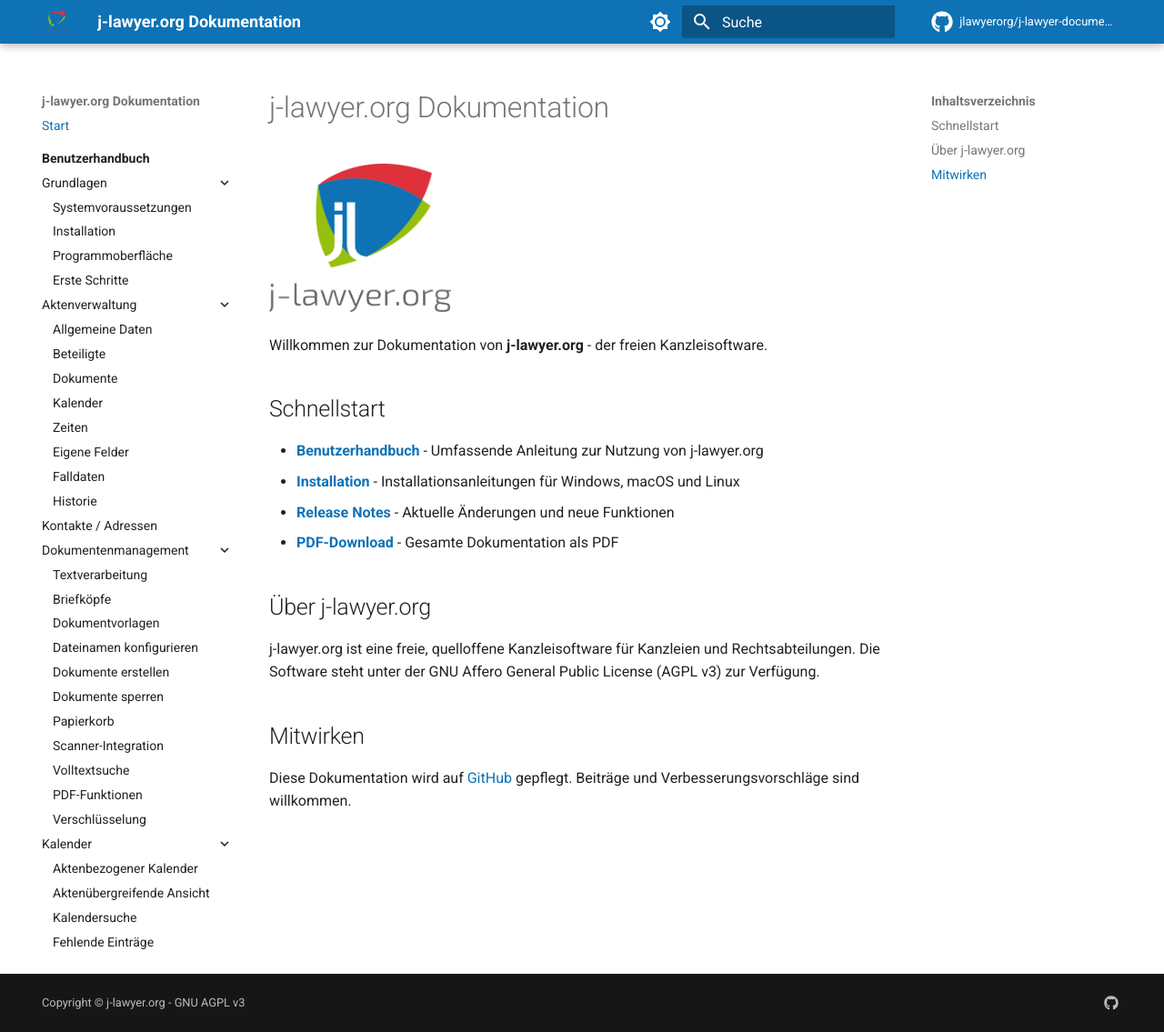
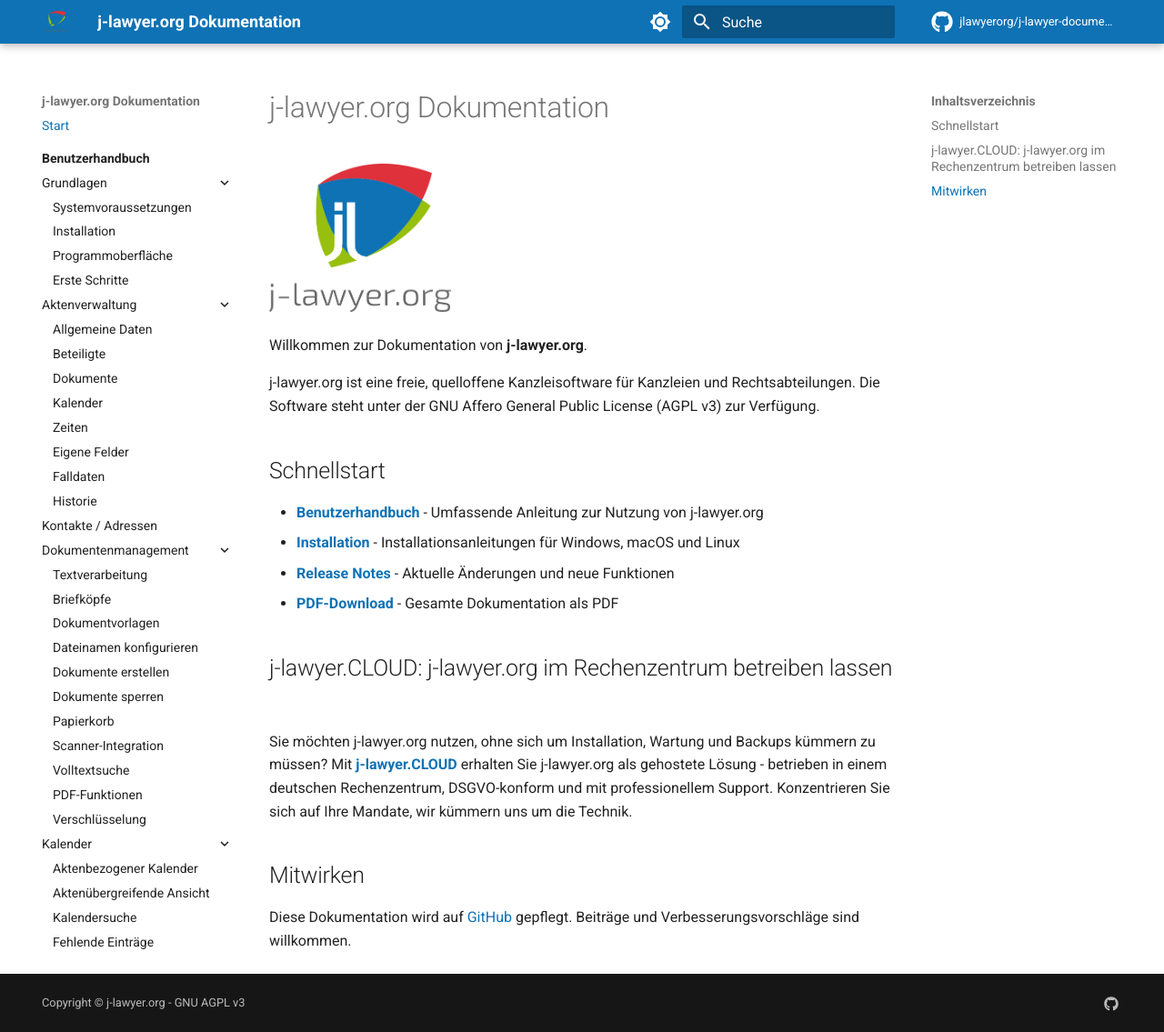
Before and after one commit to jlawyerorg/j-lawyer-documentation, an MkDocs documentation site: the page built from docs/index.md, in a window 1280 px wide and 1135 px high. Shown: the whole window at 91% size. Built offline with MkDocs 1.6.1 and Material for MkDocs 9.7.7, drawn with Linux system fonts in a browser that asks for light colours; comment, search, counter and statistics services are not loaded.

Commit message:
link to j-lawyer.cloud

```diff
--- a/docs/index.md
+++ b/docs/index.md
@@ -2,7 +2,9 @@
 
 ![j-lawyer.org Logo](images/logo.png){ width="200" }
 
-Willkommen zur Dokumentation von **j-lawyer.org** - der freien Kanzleisoftware.
+Willkommen zur Dokumentation von **j-lawyer.org**.
+
+j-lawyer.org ist eine freie, quelloffene Kanzleisoftware für Kanzleien und Rechtsabteilungen. Die Software steht unter der GNU Affero General Public License (AGPL v3) zur Verfügung.
 
 ## Schnellstart
 
@@ -11,9 +13,9 @@
 - **[Release Notes](releasenotes/index.md)** - Aktuelle Änderungen und neue Funktionen
 - **[PDF-Download](j-lawyer-dokumentation.pdf)** - Gesamte Dokumentation als PDF
 
-## Über j-lawyer.org
+## j-lawyer.CLOUD: j-lawyer.org im Rechenzentrum betreiben lassen
 
-j-lawyer.org ist eine freie, quelloffene Kanzleisoftware für Kanzleien und Rechtsabteilungen. Die Software steht unter der GNU Affero General Public License (AGPL v3) zur Verfügung.
+Sie möchten j-lawyer.org nutzen, ohne sich um Installation, Wartung und Backups kümmern zu müssen? Mit **[j-lawyer.CLOUD](https://j-lawyer.cloud/)** erhalten Sie j-lawyer.org als gehostete Lösung - betrieben in einem deutschen Rechenzentrum, DSGVO-konform und mit professionellem Support. Konzentrieren Sie sich auf Ihre Mandate, wir kümmern uns um die Technik.
 
 ## Mitwirken
 
```
